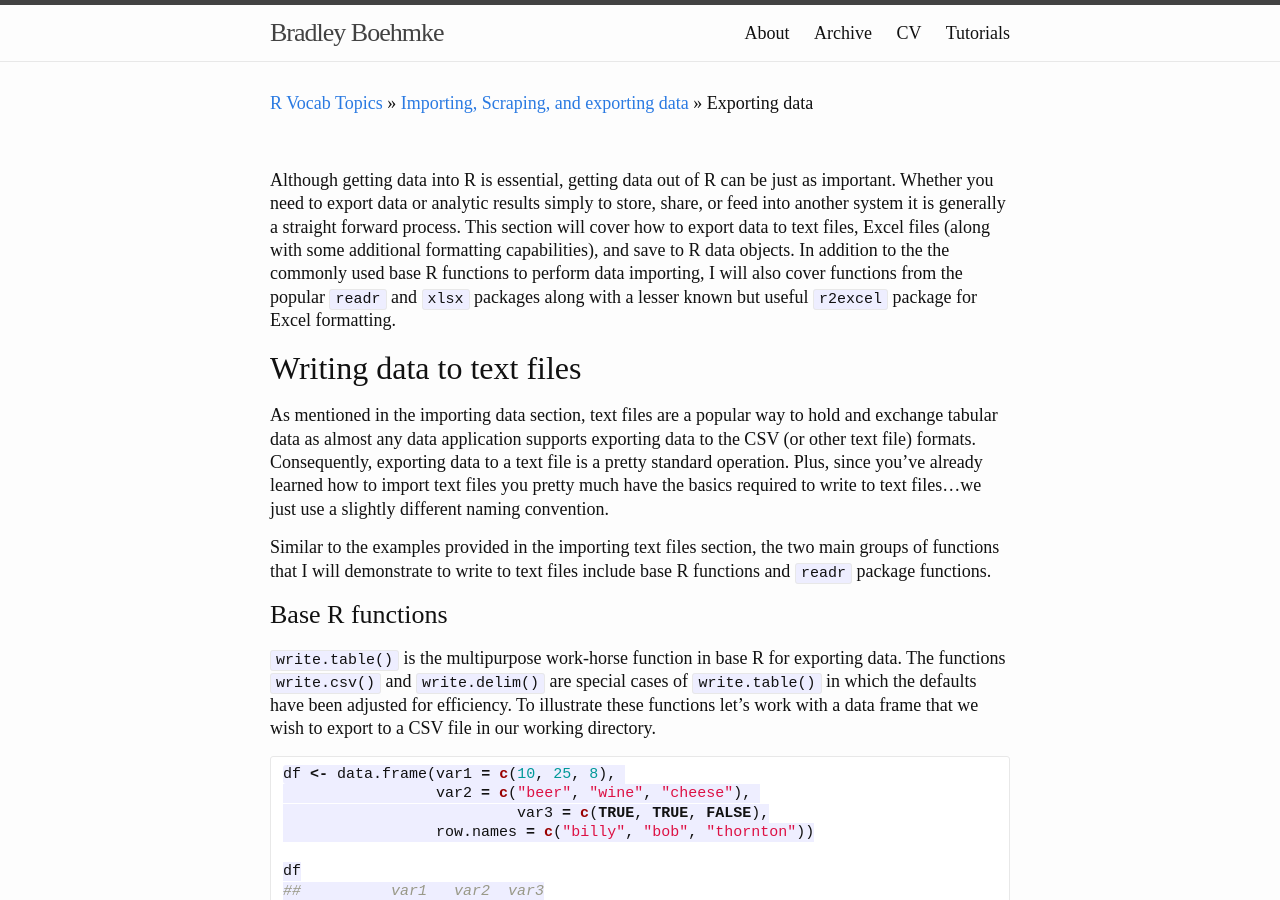
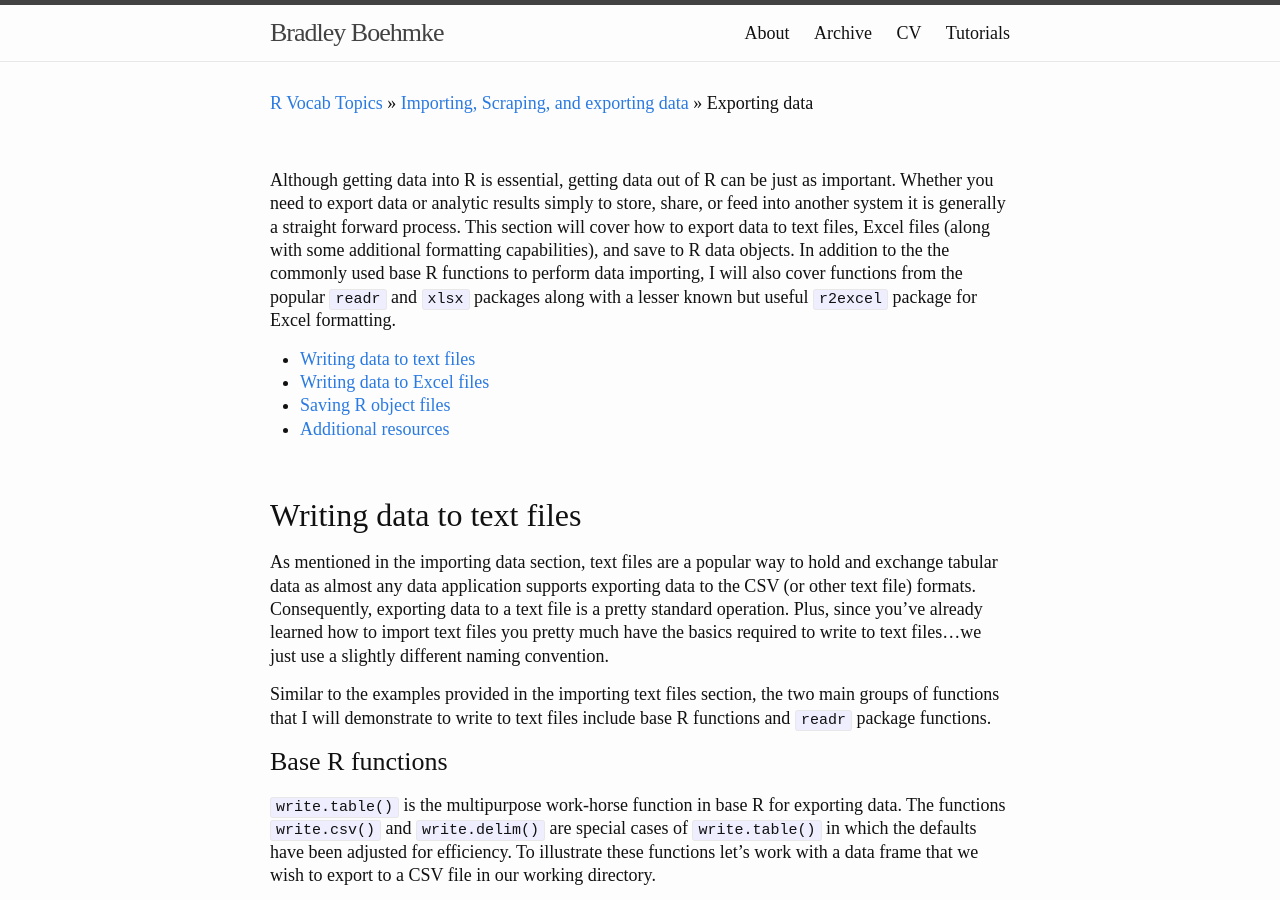
Before and after one commit to bradleyboehmke/bradleyboehmke, a Jekyll site: the page built from tutorials/exporting_data.md, in a window 1280 px wide and 900 px high. Built offline with Jekyll 4.4.1, drawn with Linux system fonts in a browser that asks for light colours.

Commit message:
Update exporting_data.md

````diff
--- a/tutorials/exporting_data.md
+++ b/tutorials/exporting_data.md
@@ -8,6 +8,15 @@ title: NULL
 <br>
 
 Although getting data into R is essential, getting data out of R can be just as important. Whether you need to export data or analytic results simply to store, share, or feed into another system it is generally a straight forward process. This section will cover how to export data to text files, Excel files (along with some additional formatting capabilities), and save to R data objects. In addition to the the commonly used base R functions to perform data importing, I will also cover functions from the popular `readr` and `xlsx` packages along with a lesser known but useful `r2excel` package for Excel formatting.
+
+* <a href="#csv">Writing data to text files</a>
+* <a href="#excel">Writing data to Excel files</a>
+* <a href="#robject">Saving R object files</a>
+* <a href="#exporting_resources">Additional resources</a>
+
+<br>
+
+<a name="csv"></a>
 
 ## Writing data to text files
 As mentioned in the importing data section, text files are a popular way to hold and exchange tabular data as almost any data application supports exporting data to the CSV (or other text file) formats.  Consequently, exporting data to a text file is a pretty standard operation. Plus, since you've already learned how to import text files you pretty much have the basics required to write to text files...we just use a slightly different naming convention.
@@ -77,6 +86,7 @@ write_csv(df, path = "export_csv2", col_names = FALSE)
 write_delim(df, path = "export_txt2", col_names = FALSE)
 ```
 
+<a name="excel"></a>
 
 ## Writing data to Excel files
 As previously mentioned, many organizations still rely on Excel to hold and share data so exporting to Excel is a useful bit of knowledge.  And rather than saving to a .csv file to send to a co-worker who wants to work in Excel, its more efficient to just save R outputs directly to an Excel workbook. Since I covered importing data with the `xlsx` package, I'll also cover exporting data with this package.  However, the `readxl` package which I demonstrated in the importing data section does not have a function to export to Excel. But there is a lesser known package called `r2excel` that provides exporting and formatting functions for Excel which I will cover.
@@ -251,6 +261,8 @@ saveWorkbook(wb, file = "output_example_4.xlsx")
 
 <br>
 
+<a name="robject"></a>
+
 ## Saving R object files
 Sometimes you may need to save data or other R objects outside of your workspace.  You may want to share R data/objects with co-workers, transfer between projects or computers, or simply archive them.  There are three primary ways that people tend to save R data/objects: as .RData, .rda, or as .rds files.
 
@@ -277,6 +289,8 @@ identical(x, x2)
 [1] TRUE
 ```
 
+<a name="exporting_resources"></a>
+
 ## Additional resources
 The following provides additional resources for exporting data:
 
````
